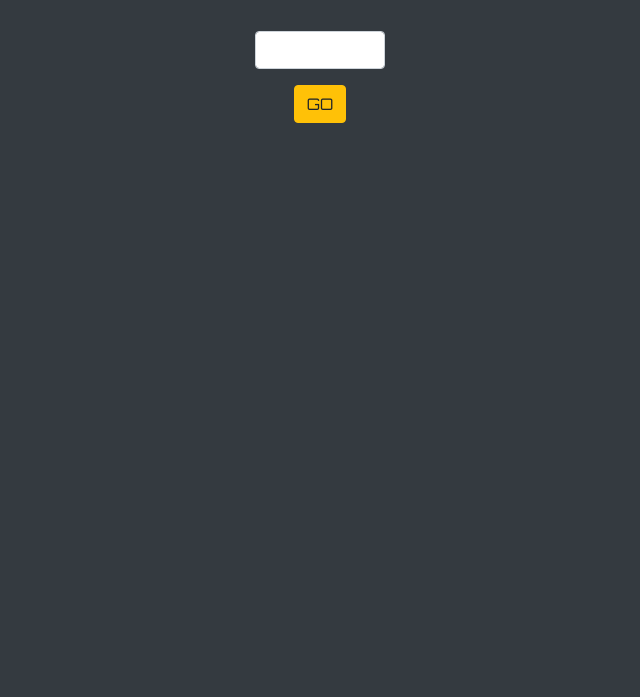
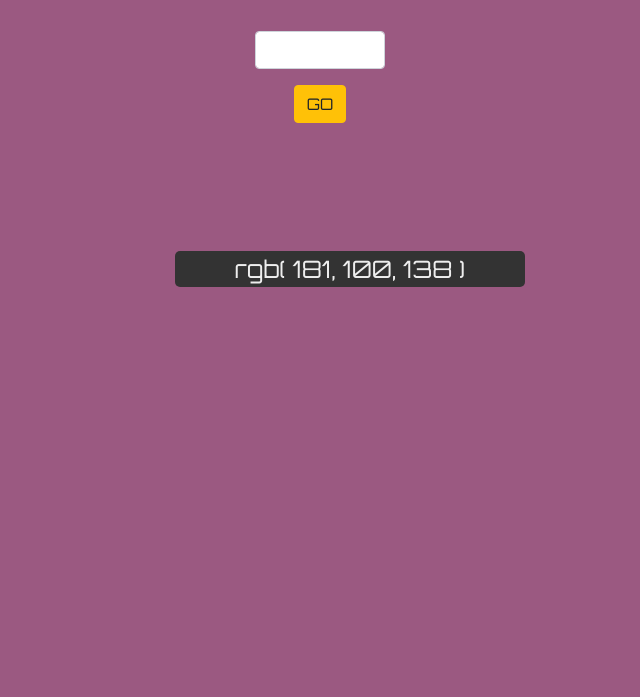
Before and after one commit to HenriBresteau/harbourg, a website: page index.html in a window 1280 px wide. Shown: the part 103-800 px from the top of the page, without its empty margins (320-960 px from the left). Drawn offline with Linux system fonts and the light colour scheme.

Commit message:
génération de background color random

```diff
--- a/index.html
+++ b/index.html
@@ -12,7 +12,7 @@
   <link href="./style.css" rel="stylesheet">
 </head>
 
-<body class="text-center pt-5 bg-dark text-warning">
+<body class="text-center pt-5 text-warning">
   <h3 class="mb-5"> Entrez le nombres de minutes</h3>
   <div class="container">
     <div class="form-group">
@@ -25,7 +25,7 @@
 
 <div id="countdown"></div>
 
-
+<div id="color">rbg(255,255,255)</div>
 
   <script src="./assets/jquery.min.js" type="text/javascript" ></script>
   <script src="./assets/bootstrap.js" type="text/javascript" ></script>
--- a/script.js
+++ b/script.js
@@ -32,3 +32,16 @@ function getInputValue(){
 
 
 }
+setInterval(changeBG, 2000);
+function changeBG() {
+    const col1 = getRandomRGB();
+    const col2 = getRandomRGB();
+    const col3 = getRandomRGB();
+
+    const colorString = `rgb( ${col1}, ${col2}, ${col3} )`;
+    document.body.style.background = colorString;
+    document.getElementById('color').innerHTML= colorString;
+}
+function getRandomRGB() {
+    return Math.floor(Math.random() * 256);
+}
--- a/style.css
+++ b/style.css
@@ -2,6 +2,7 @@
 
 body {
     font-family: 'Orbitron', sans-serif !important;
+    transition: background 2s linear;
 }
 h3 {
     font-size: 2rem !important;
@@ -15,4 +16,14 @@ h3 {
 #countdown {
     font-size: 13rem;
 }
+#color{
+    margin: 10% 25% 0 25%;
+    transform: translate(50%);
+    width: 350px;
+    text-align: center;
+    background: #333;
+    color: #EEE;
+    font-size: 1.5rem;
+    border-radius: 5px;
+}
 /*# sourceMappingURL=style.css.map */
```
